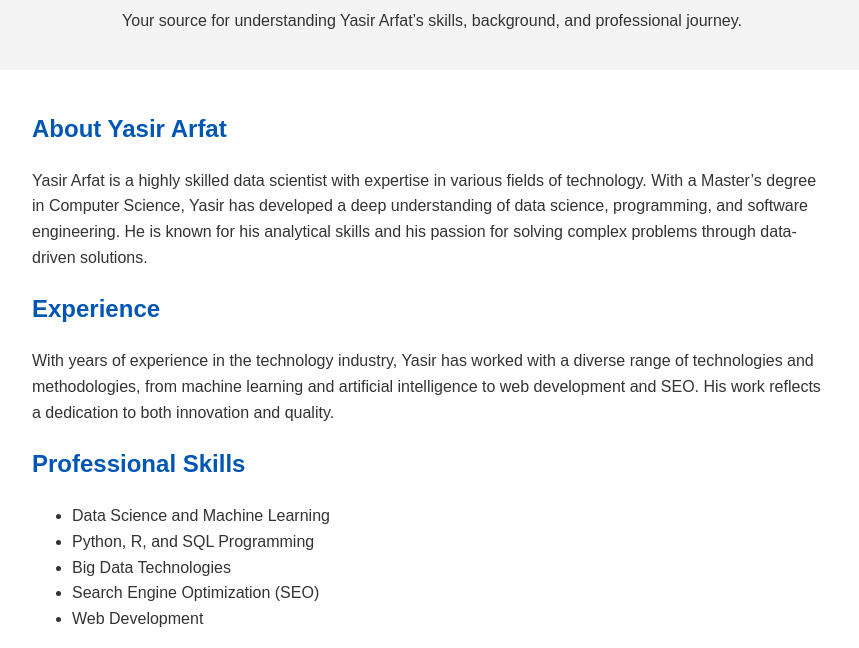
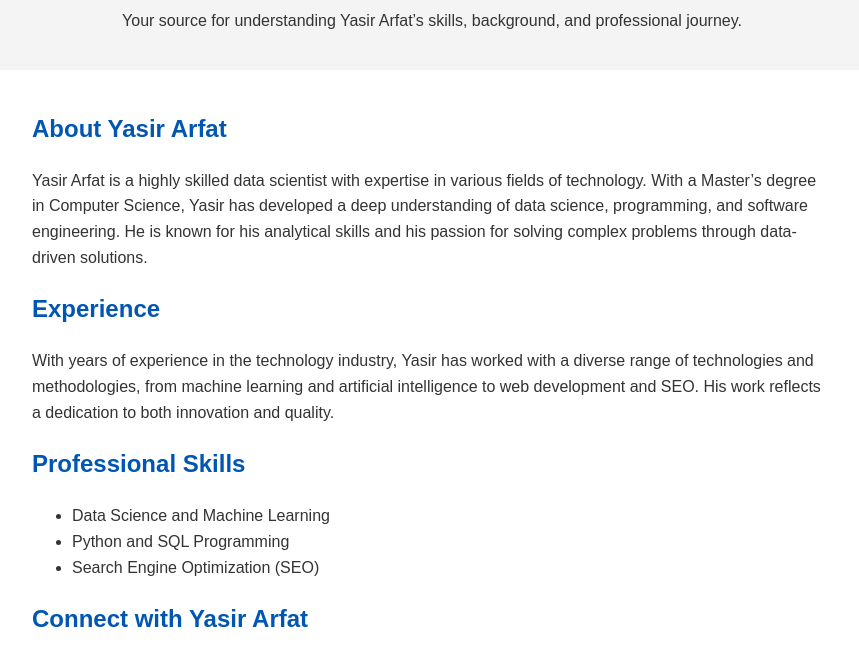
Before and after one commit to yasir-arfat/web, a plain HTML site: page index.html in a window 1280 px wide. Shown: the part 106-754 px from the top of the page, without its empty margins (208-1067 px from the left). Drawn offline with Linux system fonts and the light colour scheme.

Commit message:
index.html

```diff
--- a/index.html
+++ b/index.html
@@ -60,10 +60,8 @@
             <h2>Professional Skills</h2>
             <ul>
                 <li>Data Science and Machine Learning</li>
-                <li>Python, R, and SQL Programming</li>
-                <li>Big Data Technologies</li>
+                <li>Python and SQL Programming</li>
                 <li>Search Engine Optimization (SEO)</li>
-                <li>Web Development</li>
             </ul>
         </section>
 
```
